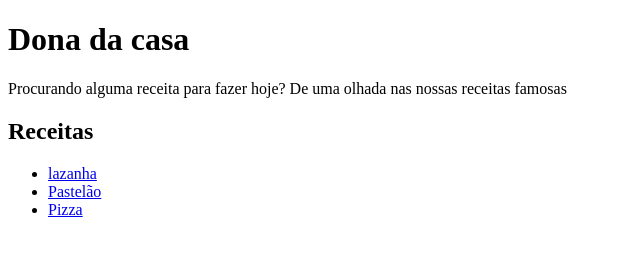
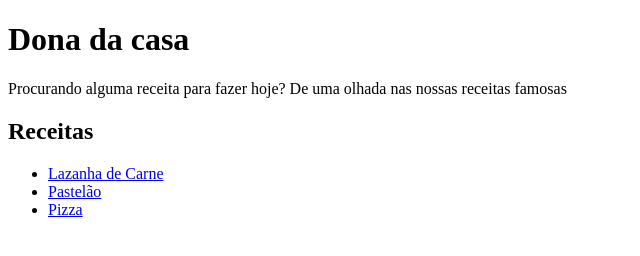
Before and after one commit to leonardoMulti/Projeto-Receitas, a plain HTML site: page src/index.html in a window 1280 px wide. Shown: the whole page, without its empty margins (0-640 px from the left). Drawn offline with Linux system fonts and the light colour scheme.

Commit message:
pagina inicial e pagina lazanha de carne feitos 🍲

```diff
--- a/src/index.html
+++ b/src/index.html
@@ -14,7 +14,7 @@
     <div>
       <h2>Receitas</h2>
       <ul>
-        <li><a href="./pages/lazanha.html">lazanha</a></li>
+        <li><a href="./pages/lazanha.html">Lazanha de Carne</a></li>
         <li><a href="./pages/pastelao.html">Pastelão</a></li>
         <li><a href="./pages/pizza.html">Pizza</a></li>
       </ul>
```
Also changed, not shown: src/pages/lazanha.html (+4 -4 lines).
